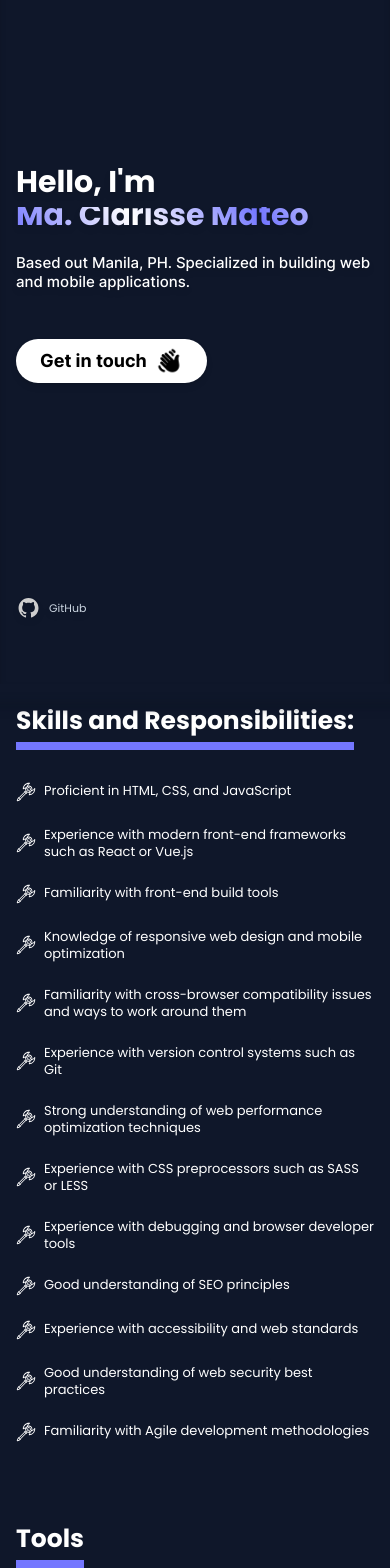
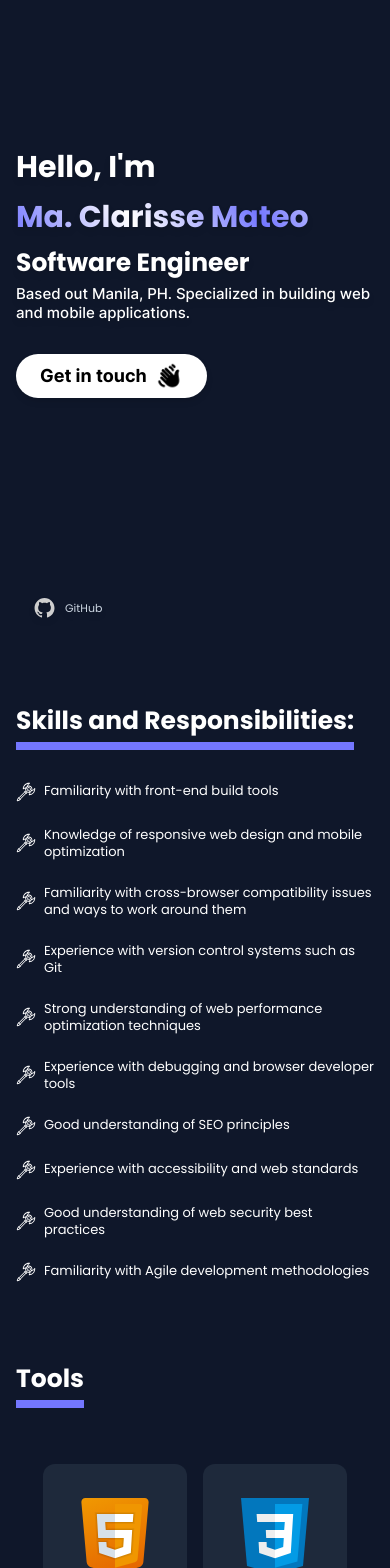
Before and after one commit to mariyamateo/personal-portfolio, a Next.js app: page / in a window 390 px wide. Shown: the part 160-1728 px from the top of the page. Built offline with nearby package versions, Linux system fonts and the light colour scheme.

Commit message:
update UI

```diff
--- a/components/About/About.js
+++ b/components/About/About.js
@@ -7,7 +7,6 @@ import styles from "./About.module.scss";
 const About = () => {
   return (
     <Element className={styles.layout} name="about">
-      <div className={styles.mapImg}>
       <div className={styles.aboutLayout}>
         <div className={styles.about}>
           <div className={styles.title}>
@@ -33,11 +32,7 @@ const About = () => {
             <div className={styles.skills}>
               {SKILLS_LIST.map((skills) => (
                 <div key={skills.id} className={styles.box}>
-                    <img
-                      src={skills.image}
-                      alt={skills.name}
-                      draggable={false}
-                    />
+                  <img src={skills.image} alt={skills.name} draggable={false} />
                   <h6 className="text-slate-500 text-sm text-center">
                     {skills.name}
                   </h6>
@@ -47,7 +42,6 @@ const About = () => {
           </div>
         </div>
       </div>
-      </div>
     </Element>
   );
 };
--- a/components/About/About.module.scss
+++ b/components/About/About.module.scss
@@ -1,22 +1,15 @@
 .layout {
-    @apply overflow-hidden bg-[#0F172A] w-screen;
+    @apply overflow-hidden bg-[#0F172A];
     z-index: 1;
-    .mapImg {
-        @media (min-width: 1024px) {
-            @apply bg-[url("/images/svg/about.svg")] bg-fixed bg-no-repeat bg-right bg-contain;
-        }
-      }
     .aboutLayout {
         .about {
-            @apply flex flex-col bg-[#0F172A] w-full px-4 py-4;
+            @apply flex flex-col flex-wrap bg-[#0F172A] w-full py-4;
             .title {
                 @apply border border-x-0 border-t-0 border-b-8 border-[#7477FF] w-fit mb-8;
             }
-            @media (min-width: 728px) {
-                @apply px-16;
-            }
+
             @media (min-width: 1024px) {
-                @apply w-2/5 ml-32 mr-auto py-32 pl-0 pr-8;
+                @apply py-32 pl-0 pr-8;
             }
         }
         .lists {
--- a/components/Hero/Hero.js
+++ b/components/Hero/Hero.js
@@ -15,7 +15,7 @@ const Hero = () => {
               <div className={styles.work2}>Ma. Clarisse Mateo</div>
             </section>
           </h1>
-          {/* <h2>Software Engineer</h2> */}
+          <h2 className="lg:hidden">Software Engineer</h2>
           <h5 className="pb-8">
             Based out Manila, PH. Specialized in building web and mobile
             applications.
--- a/components/Hero/Hero.module.scss
+++ b/components/Hero/Hero.module.scss
@@ -1,7 +1,6 @@
 .layout {
   @apply overflow-hidden h-screen flex justify-center items-center drop-shadow-md relative;
   z-index: 1;
-  box-shadow: 0 0 10px 20px #0F172A;
 
   .git {
     @apply absolute bottom-16 left-4 flex flex-row items-center space-x-2 text-slate-300 cursor-pointer;
@@ -9,40 +8,41 @@
       @apply text-slate-100;
     }
     @media (min-width: 1024px) {
-      @apply absolute bottom-8 left-28;
+      @apply absolute bottom-8 left-0;
     }
   }
 
   .heroLayout {
-    @apply flex flex-row justify-between items-center mx-4 w-full;
-
-    @media (min-width: 1024px) {
-      @apply mx-28
-    }
+    @apply flex flex-row justify-between items-center w-full;
 
     .hero {
-      @apply flex flex-col space-y-4;
-
       .name {
         background-image: linear-gradient(60deg, #7477FF, #fff, #7477FF,#fff);
         background-clip: text;
         color: transparent;
       }
       .work {
+        @apply hidden;
+        @media (min-width: 1024px) {
+          @apply block;
           background-image: linear-gradient(60deg, #fff, #7477FF,);
           background-clip: text;
           color: transparent;
         }
+      }
       .work2 {
+        @apply hidden;
+        @media (min-width: 1024px) {
+          @apply block;
           background-image: linear-gradient(60deg, #fff, #7477FF, #fff, #7477FF,);
           background-clip: text;
           color: transparent;
         }
+      }
       .animatedname {
-        height: 30px;
-        overflow:hidden;
         @media (min-width: 1024px) {
           height: 80px;
+          overflow:hidden;
         }
       }
       .animatedname > div > div {
@@ -51,20 +51,13 @@
       }
 
       .animatedname div:first-child {
-        animation: text-animation 3s infinite;
         @media (min-width: 1024px) {
           animation: text-animation 8s infinite;
         }
       }
-      @keyframes text-animation {
-        0% {margin-top: -0.5rem;}
-        20% {margin-top: -0.5rem;}
-        40% {margin-top: -4rem;}
-        60% {margin-top: -4rem;}
-        80% {margin-top: -0.5rem;}
-        100% {margin-top: -0.5rem;}
-      }
+
       @media (min-width: 1024px) {
+        @apply flex flex-col space-y-4;
         @keyframes text-animation {
           0% {margin-top: 0;}
           10% {margin-top: 0;}
--- a/components/Projects/Projects.module.scss
+++ b/components/Projects/Projects.module.scss
@@ -1,14 +1,11 @@
 .layout {
     @apply overflow-hidden bg-[#0F172A] w-screen;
-    box-shadow: 0 0 10px 20px #0F172A;
     z-index: 1;
    .projlayout {
-        @apply mx-4 pt-16 pb-52;
-        @media (min-width: 728px) {
-            @apply mx-16;
-        }
+        @apply pt-16 pb-52;
+
         @media (min-width: 1024px) {
-            @apply mx-32 pt-32;
+            @apply pt-32;
         }
 
        .title {
--- a/constants/about.js
+++ b/constants/about.js
@@ -1,13 +1,4 @@
 export const ABOUT_LIST = [
-  {
-    id: 0,
-    about: "Proficient in HTML, CSS, and JavaScript",
-  },
-  {
-    id: 1,
-    about:
-      "Experience with modern front-end frameworks such as React or Vue.js",
-  },
   {
     id: 2,
     about: "Familiarity with front-end build tools",
@@ -28,10 +19,6 @@ export const ABOUT_LIST = [
   {
     id: 6,
     about: "Strong understanding of web performance optimization techniques",
-  },
-  {
-    id: 7,
-    about: "Experience with CSS preprocessors such as SASS or LESS",
   },
   {
     id: 8,
--- a/pages/_document.js
+++ b/pages/_document.js
@@ -15,7 +15,7 @@ export default class MyDocument extends Document {
 
           <meta property="og:locale" content="en_US" />
           <meta property="og:type" content="website" />
-          <meta property="og:title" content="Ma. Clarisse Mateo" />
+          <meta property="og:title" content="Ma. Clarisse Mateo | Software Engineer" />
           <meta
             property="og:description"
             content="Ma. Clarisse Mateo | Software Engineer"
--- a/styles/globals.css
+++ b/styles/globals.css
@@ -33,7 +33,9 @@ html,
 body {
   color: white;
   background: #0F172A;
-  max-width: 100vw;
+  margin: 0 auto;
+  padding: 0 8px;
+  max-width: 1200px;
   overflow-x: hidden;
   font-family: -apple-system, BlinkMacSystemFont, Segoe UI, Roboto, Oxygen,
     Ubuntu, Cantarell, Fira Sans, Droid Sans, Helvetica Neue, sans-serif;
```
Lines whose indentation alone changed are shown as unchanged.
